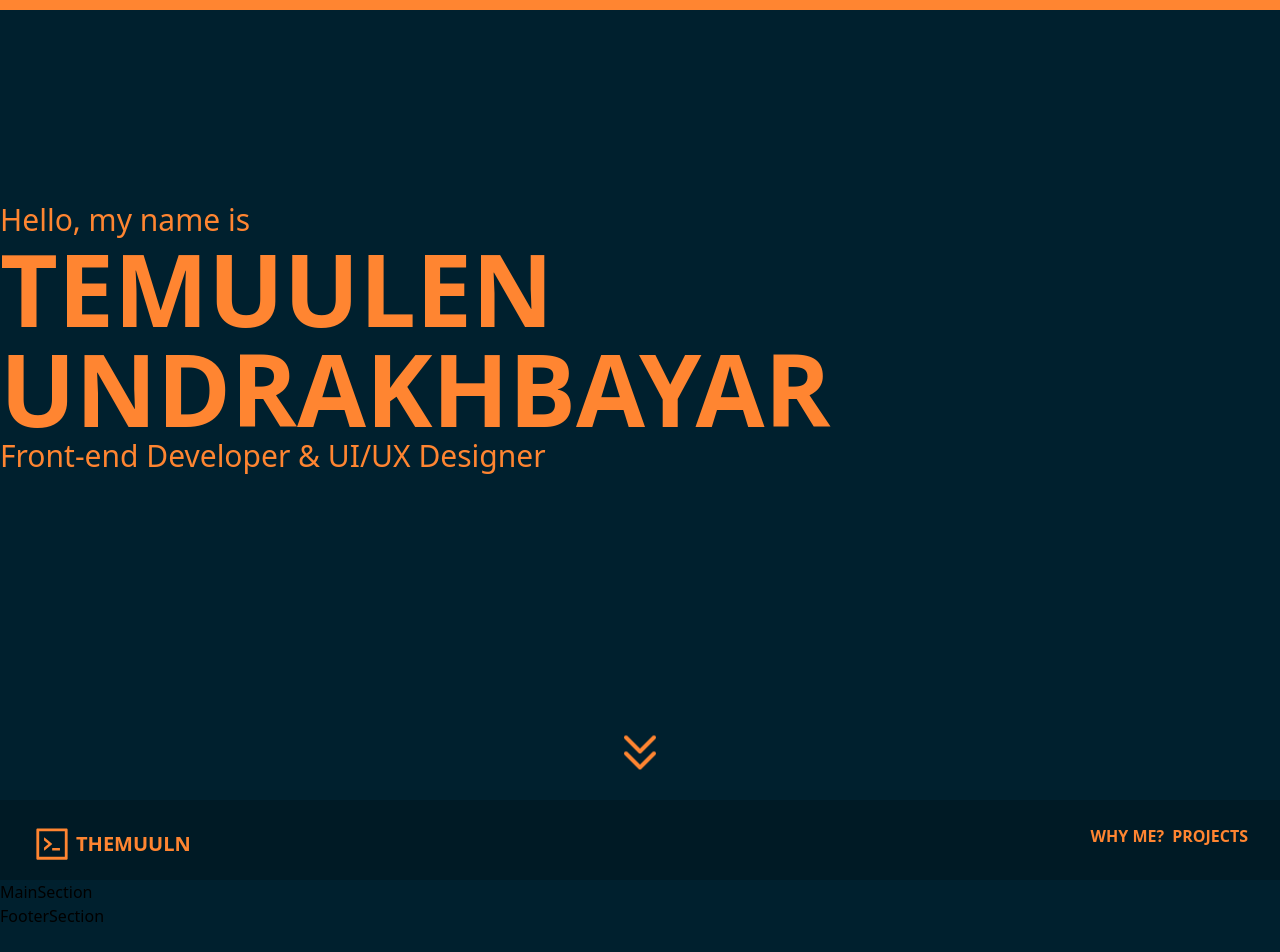
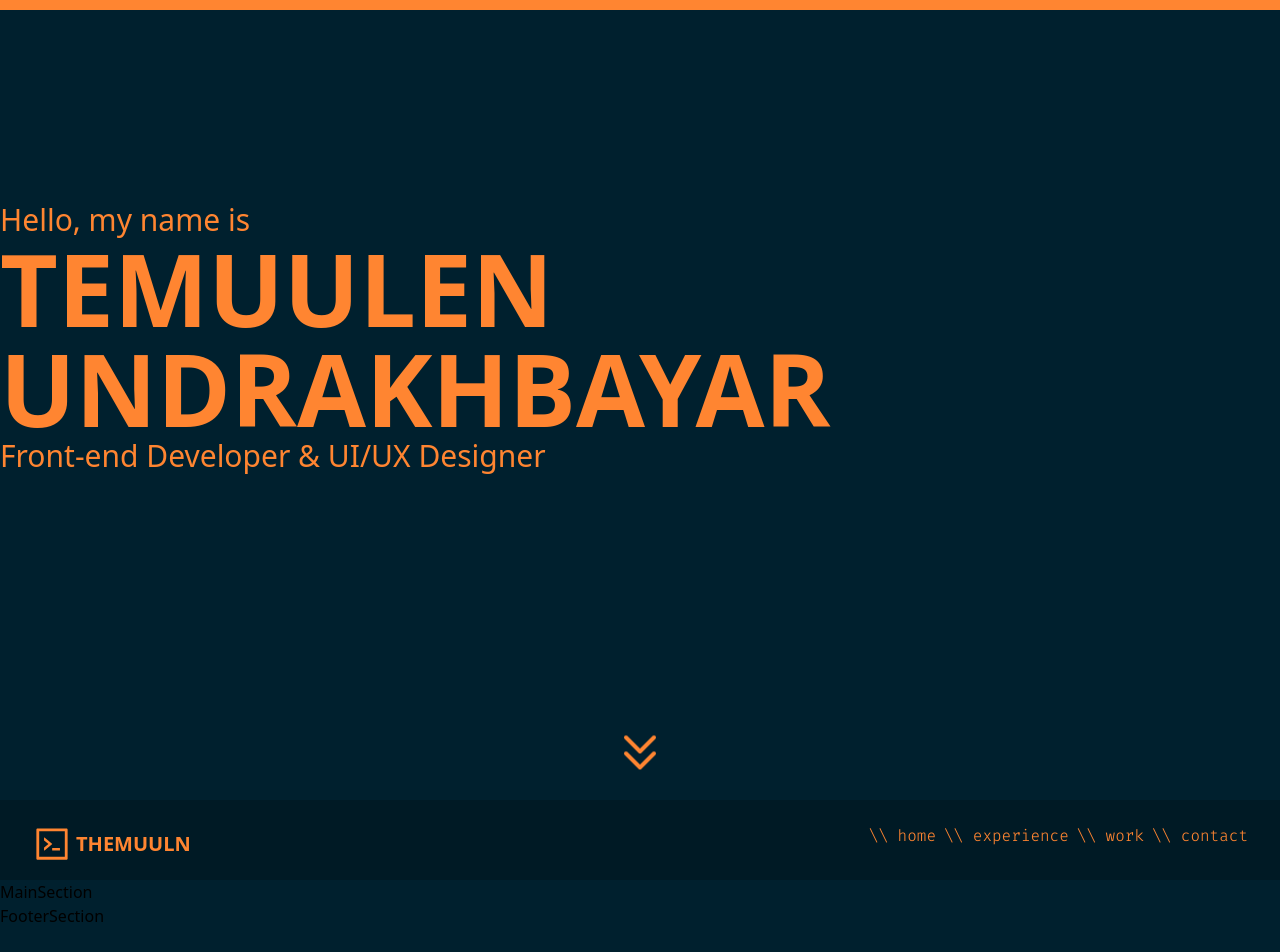
Before and after one commit to themuuln/final-portfolio, a Next.js app: page / in a window 1280 px wide. Shown: the top 952 px of the page. Built offline with nearby package versions, Linux system fonts and the light colour scheme.

Commit message:
ui: firacode font added

```diff
--- a/app/page.tsx
+++ b/app/page.tsx
@@ -4,7 +4,6 @@ import HeaderSection from "@/components/header/HeaderSection";
 import FooterSection from "@/components/footer/FooterSection";
 import Cursor from "@/components/Cursor";
 import MainSection from "@/components/main/MainSection";
-
 const inter = Inter({ subsets: ["latin"] });
 
 export default function Home() {
--- a/components/header/HeaderSection.tsx
+++ b/components/header/HeaderSection.tsx
@@ -3,22 +3,11 @@ import { motion } from "framer-motion";
 import { HiCode } from "react-icons/hi";
 import { AiOutlineCode } from "react-icons/ai";
 import { IconContext } from "react-icons";
+import { Fira_Code } from "@next/font/google";
+
+const firacode = Fira_Code({ subsets: ["latin"], weight: "300" });
 
 const HeaderSection = () => {
-  const cardVariants = {
-    offscreen: {
-      y: 300,
-    },
-    onscreen: {
-      y: 50,
-      rotate: -10,
-      transition: {
-        type: "spring",
-        bounce: 0.4,
-        duration: 0.8,
-      },
-    },
-  };
   return (
     <>
       <div className="sticky top-0 h-[80px] w-full bg-brand_bg-600 py-6 px-8 backdrop-blur">
@@ -30,8 +19,10 @@ const HeaderSection = () => {
             THEMUULN
           </div>
           <div className="rightSideHeader flex gap-2 font-bold text-brand_main-500">
-            <div>WHY ME?</div>
-            <div>PROJECTS</div>
+            <div className={firacode.className}>\\ home</div>
+            <div className={firacode.className}>\\ experience</div>
+            <div className={firacode.className}>\\ work</div>
+            <div className={firacode.className}>\\ contact</div>
           </div>
         </div>
       </div>
--- a/package.json
+++ b/package.json
@@ -10,7 +10,7 @@
   },
   "dependencies": {
     "@headlessui/react": "^1.7.9",
-    "@next/font": "13.1.6",
+    "@next/font": "^13.1.6",
     "@types/node": "18.11.18",
     "@types/react": "18.0.27",
     "@types/react-dom": "18.0.10",
--- a/tailwind.config.js
+++ b/tailwind.config.js
@@ -9,7 +9,9 @@ module.exports = {
     "./src/**/*.{js,ts,jsx,tsx}",
   ],
   theme: {
-    extend: {},
+    extend: {
+      fontFamily: {},
+    },
     colors: {
       brand_bg: {
         100: "#ccd2d5",
```
Also changed, not shown: 1 other file (tests, documents, lock files or other folders).
